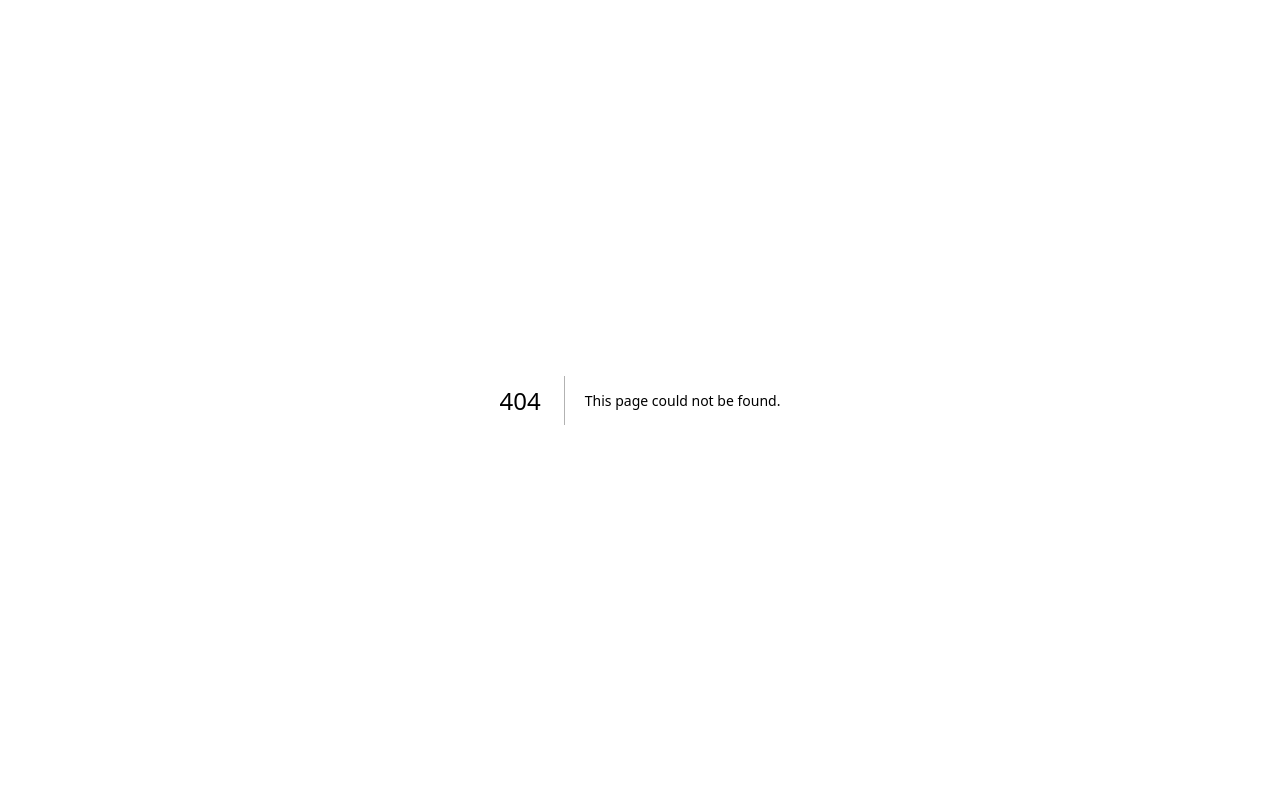
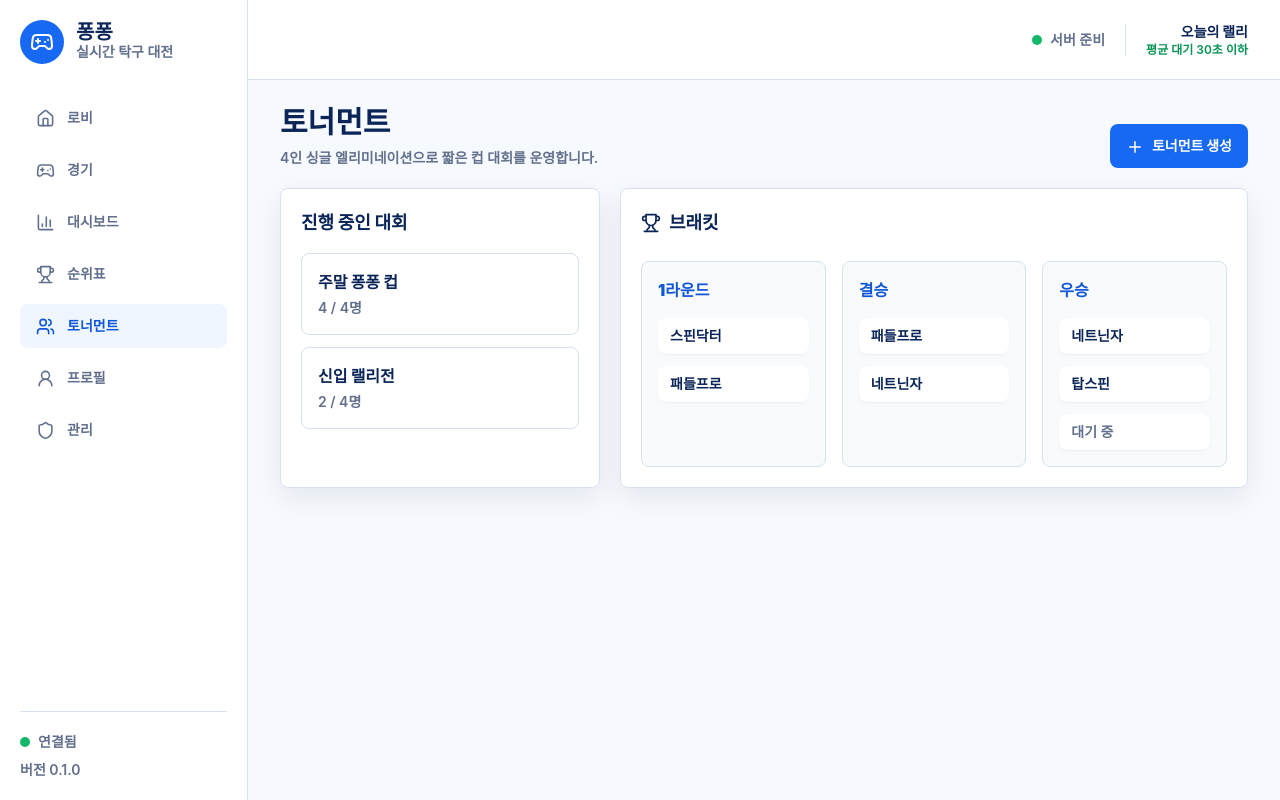
Before and after one commit to woopinbell/pong-pong-fix, a Next.js app in the folder apps/web/: page /tournaments in a window 1280 px wide. Before the commit this address had no page. Built offline with nearby package versions, Linux system fonts and the light colour scheme; no server answers.

Commit message:
feat(web): 토너먼트 대진표 화면 추가
4인 컵 대회를 관리하는 토너먼트 화면을 추가했다.

대회 생성, 참가자 수, 진행 상태, 간단한 브래킷 표현을 넣어 프로토타입에서 경쟁 흐름을 끝까지 시연할 수 있게 했다.

```diff
--- /dev/null
+++ b/apps/web/src/app/tournaments/page.tsx
@@ -0,0 +1,71 @@
+"use client";
+
+import { useEffect, useState } from "react";
+import { Plus, Trophy } from "lucide-react";
+import type { TournamentSummary } from "@pong-pong/shared";
+import { AppShell } from "@/components/AppShell";
+import { createTournament, getTournaments } from "@/lib/api";
+import { sampleTournaments } from "@/lib/sample";
+
+export default function TournamentsPage() {
+  const [items, setItems] = useState<TournamentSummary[]>(sampleTournaments);
+
+  useEffect(() => {
+    getTournaments().then(setItems);
+  }, []);
+
+  async function create() {
+    const tournament = await createTournament("새로운 퐁퐁 컵");
+    setItems((current) => [tournament, ...current]);
+  }
+
+  return (
+    <AppShell>
+      <div className="flex flex-wrap items-end justify-between gap-4">
+        <div>
+          <h1 className="text-3xl font-black text-ink">토너먼트</h1>
+          <p className="mt-2 text-sm font-semibold text-muted">4인 싱글 엘리미네이션으로 짧은 컵 대회를 운영합니다.</p>
+        </div>
+        <button className="focus-ring rounded-lg bg-blue-600 px-4 py-3 text-sm font-black text-white" onClick={create}>
+          <Plus size={18} className="mr-2 inline" />
+          토너먼트 생성
+        </button>
+      </div>
+      <section className="mt-5 grid gap-5 xl:grid-cols-[320px_1fr]">
+        <div className="card p-5">
+          <h2 className="text-lg font-black text-ink">진행 중인 대회</h2>
+          <div className="mt-4 grid gap-3">
+            {items.map((item) => (
+              <button key={item.id} className="focus-ring rounded-lg border border-line p-4 text-left hover:border-blue-300">
+                <p className="font-black text-ink">{item.name}</p>
+                <p className="mt-1 text-sm font-semibold text-muted">
+                  {item.playerCount} / {item.capacity}명
+                </p>
+              </button>
+            ))}
+          </div>
+        </div>
+        <div className="card p-5">
+          <h2 className="flex items-center gap-2 text-lg font-black text-ink">
+            <Trophy size={20} /> 브래킷
+          </h2>
+          <div className="mt-6 grid gap-4 md:grid-cols-3">
+            {["1라운드", "결승", "우승"].map((round, index) => (
+              <div key={round} className="rounded-lg border border-line bg-slate-50 p-4">
+                <p className="font-black text-blue-700">{round}</p>
+                <div className="mt-4 grid gap-3">
+                  {(items[0]?.entries ?? []).slice(index, index + 2).map((entry) => (
+                    <div key={entry.id} className="rounded-lg bg-white px-3 py-2 text-sm font-bold text-ink shadow-sm">
+                      {entry.displayName}
+                    </div>
+                  ))}
+                  {index === 2 ? <div className="rounded-lg bg-white px-3 py-2 text-sm font-bold text-muted shadow-sm">대기 중</div> : null}
+                </div>
+              </div>
+            ))}
+          </div>
+        </div>
+      </section>
+    </AppShell>
+  );
+}
```
